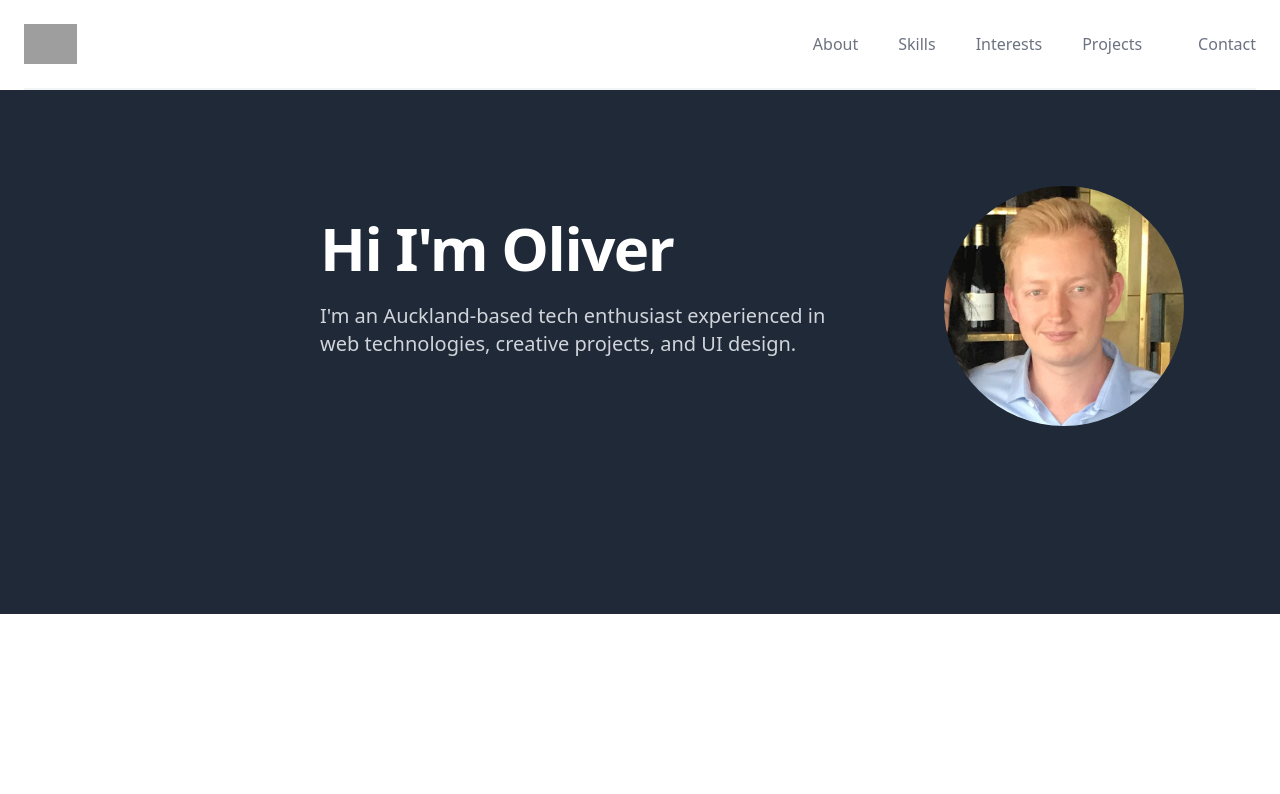
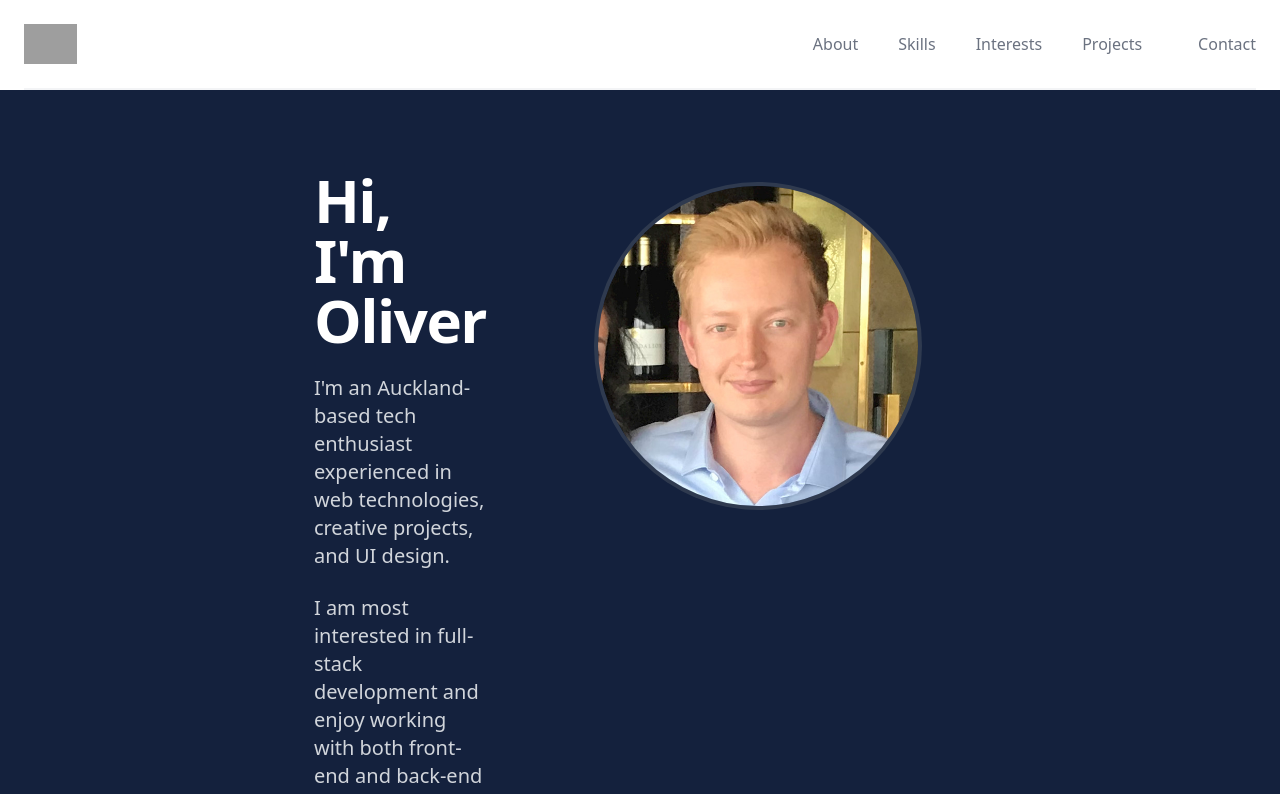
Before and after one commit to olinoles/olinoles.github.io-old, a Nuxt app: page / in a window 1280 px wide. Shown: the top 794 px of the page. Built offline with nearby package versions, Linux system fonts and the light colour scheme; grey boxes are pictures that could not be loaded; some icons are missing.

Commit message:
Redesigned about page

```diff
--- a/components/About.vue
+++ b/components/About.vue
@@ -1,37 +1,37 @@
 <template>
-  <div>
-    <div class="bg-white">
-      <!-- Header -->
-      <div class="relative pb-32 bg-gray-800">
-        <div class="absolute inset-0">
-          <div class="absolute bg-gray-800 mix-blend-multiply" aria-hidden="true" />
-        </div>
-        <div class="flex  flex-col md:flex-row sm:flex-col lg:flex-row">
-          <div class="flex-1 inline-block max-w-xl lg:ml-72 py-24 px-4 sm:py-32 sm:px-6 lg:px-8">
+  <div class="pb-4 lg:pb-10 bg-darkblue">
+    <div class="flex justify-center flex-col md:flex-row lg:mx-72 lg:flex-row">
+      <div class="inline-block max-w-xl lg:py-20 px-4 py-8 sm:px-6 lg:px-8">
         <h1 class="text-4xl font-extrabold tracking-tight text-white md:text-5xl lg:text-6xl">
-              Hi I'm Oliver
+          Hi, I'm Oliver
         </h1>
         <p class="mt-6 max-w-3xl text-xl text-gray-300">
           I'm an Auckland-based tech enthusiast experienced in web technologies, creative projects, and UI design.
+        </p><p class="mt-6 max-w-3xl text-xl text-gray-300">
+          I am most interested in full-stack development and enjoy working with both front-end and back-end tools. Outside of webdev, I enjoy hobbies that involve robotics and electronics, including 3D printing, building FPV Drones and CAD design.
         </p>
       </div>
-          <div
-            class="flex-none justify-center"
-          >
       <img
-              class="lg:mt-24 h-60 w-60 ml-20 mx-auto rounded-full"
+        class="mt-8 lg:mt-24 lg:h-80 lg:w-80 w-52 h-52 mx-auto lg:mx-20  rounded-full ring-4 ring-gray-600 ring-opacity-50"
         src="~/assets/profile.jpg"
         alt=""
       >
     </div>
-        </div>
-      </div>
-    </div>
+    <ChevronDownIcon class="text-white text-xl mx-auto h-8 w-8 mt-8" />
   </div>
 </template>
 
 <script>
+import { ChevronDownIcon } from '@vue-hero-icons/solid'
 export default {
-
+  components: {
+    ChevronDownIcon
+  }
 }
 </script>
+
+<style scoped>
+.bg-darkblue {
+  background-color: #14213D;
+}
+</style>
```
Lines whose indentation alone changed are shown as unchanged.
